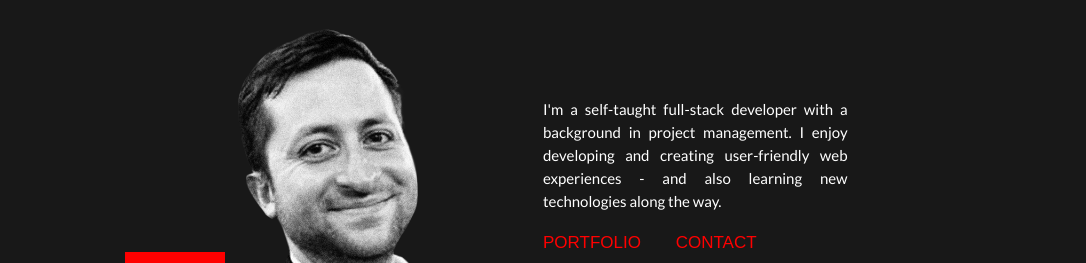
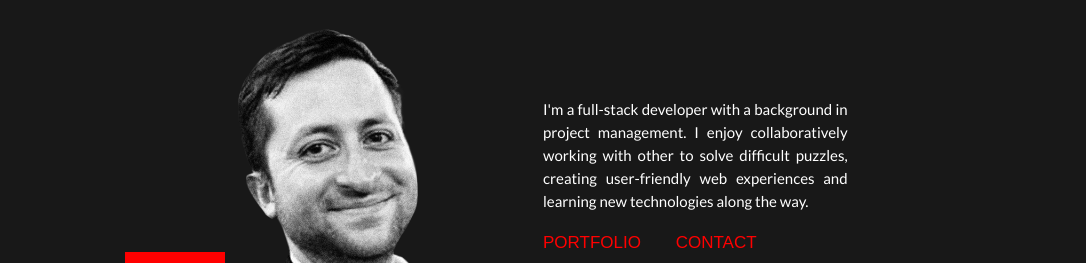
Before and after one commit to JW-Ellis/JW-Ellis.github.io, a website: page index.html in a window 1280 px wide. Shown: the part 122-385 px from the top of the page, without its empty margins (97-1183 px from the left). Drawn offline with Linux system fonts and the light colour scheme.

Commit message:
update profile summary

```diff
--- a/index.html
+++ b/index.html
@@ -49,9 +49,9 @@
             <div class="textContain">
               <div>
                 <p>
-                  I'm a self-taught full-stack developer with a background in
-                  project management. I enjoy developing and creating user-friendly
-                  web experiences - and also learning new technologies along the
+                  I'm a full-stack developer with a background in
+                  project management. I enjoy collaboratively working with other to solve difficult puzzles, creating user-friendly
+                  web experiences and learning new technologies along the
                   way.
                 </p>
               </div>
```
